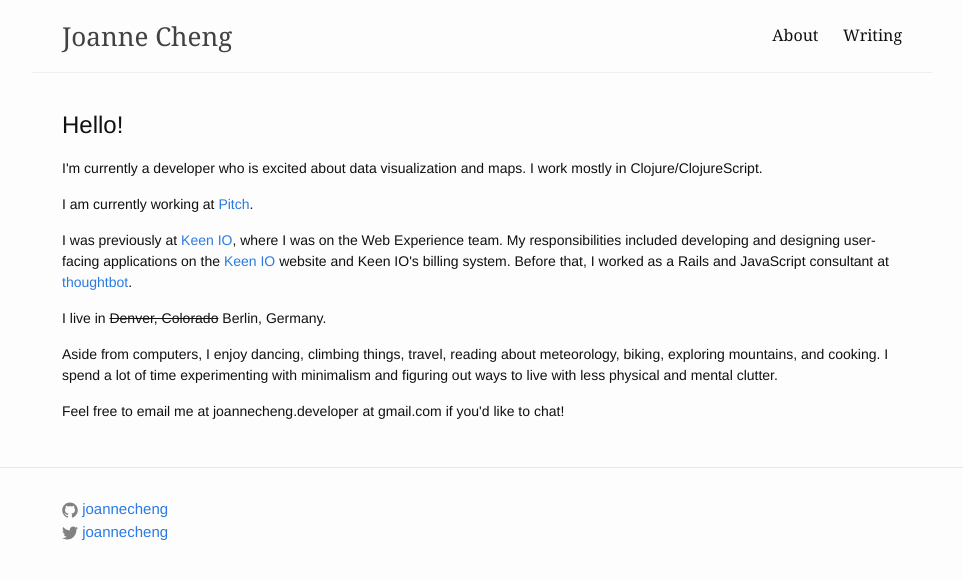
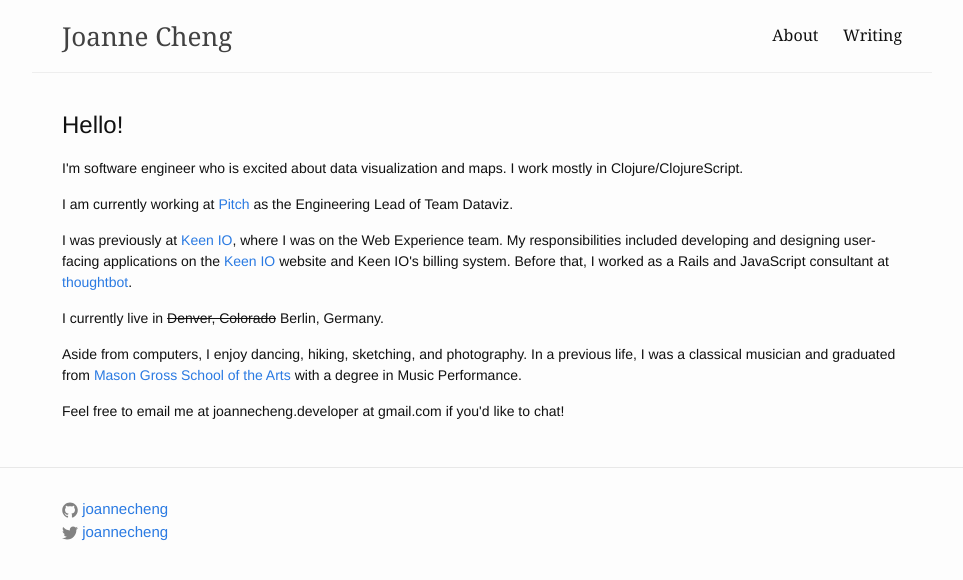
Before and after one commit to joannecheng/joannecheng.github.io, a Jekyll site: the page built from about.html, in a window 1280 px wide. Shown: the top 580 px of the page, without its empty margins (158-1121 px from the left). Built offline with Jekyll 4.4.1, drawn with Linux system fonts in a browser that asks for light colours; nearby versions of some CDN libraries; library files that are not in the unit come from our copies.

Commit message:
main page updates

```diff
--- a/about.html
+++ b/about.html
@@ -6,11 +6,11 @@ permalink: /about/
 
 <h2>Hello!</h2>
 <div class="f6">
-  <p>I'm currently a developer who is excited about data visualization and maps.
+  <p>I'm software engineer who is excited about data visualization and maps.
   I work mostly in Clojure/ClojureScript.
   </p>
 
-  <p>I am currently working at <a href="https://pitch.com">Pitch</a>.
+  <p>I am currently working at <a href="https://pitch.com">Pitch</a> as the Engineering Lead of Team Dataviz.
   </p>
 
   <p>I was previously at
@@ -24,14 +24,14 @@ permalink: /about/
   </p>
 
   <p>
-    I live in <s>Denver, Colorado</s> Berlin, Germany.
+    I currently live in <s>Denver, Colorado</s> Berlin, Germany.
   </p>
 
   <p>
-    Aside from computers, I enjoy dancing, climbing things, travel, reading about meteorology,
-    biking, exploring mountains, and cooking. I spend a lot of time
-    experimenting with minimalism and figuring out ways to live with less
-    physical and mental clutter.
+    Aside from computers, I enjoy dancing, hiking, sketching, and photography.
+    In a previous life, I was a classical musician and graduated from
+    <a href="https://www.masongross.rutgers.edu/">Mason Gross School of the Arts</a>
+    with a degree in Music Performance.
   </p>
 
   <p>
--- a/index.html
+++ b/index.html
@@ -8,7 +8,7 @@ layout: default
   <!-- Personal Statemnt -->
   <div class="personal-statement mb4 f6">
     I'm a Clojure/ClojureScript engineer who's excited
-    about graphics, data analysis, data visualization, and maps.
+    about data visualization, data analysis, and maps.
     <br />
     I currently work at
     <a href="https://pitch.io">Pitch</a>
```
